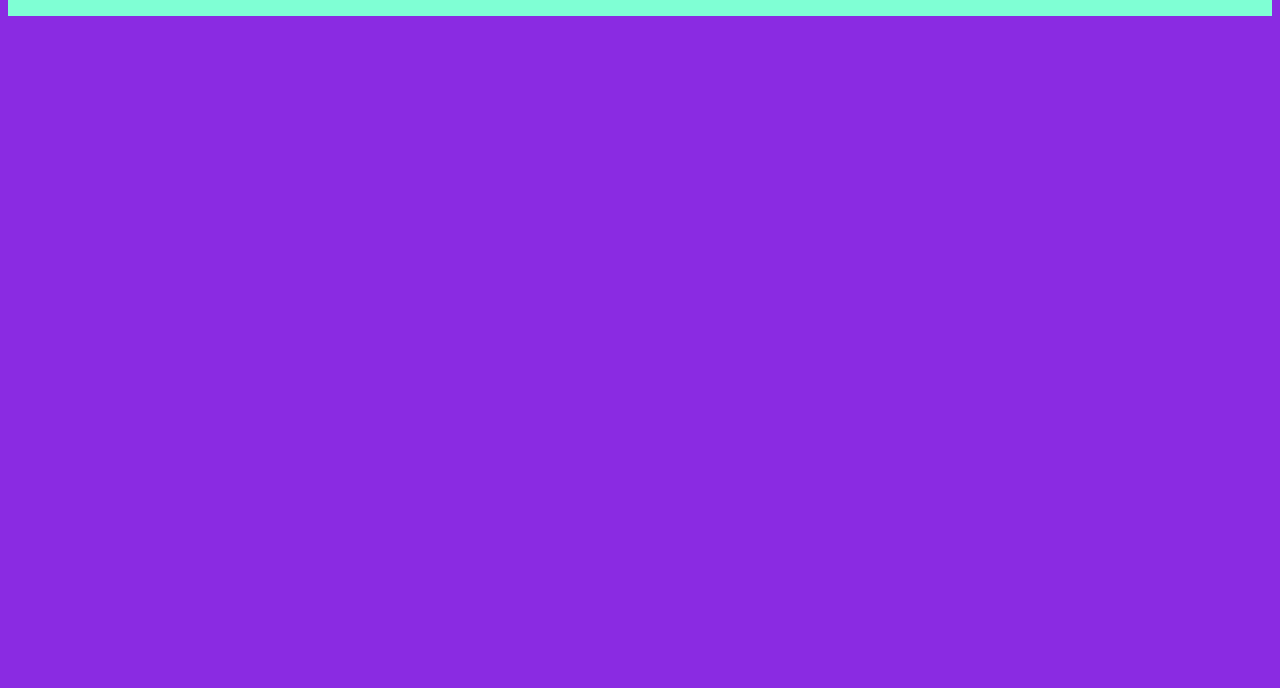
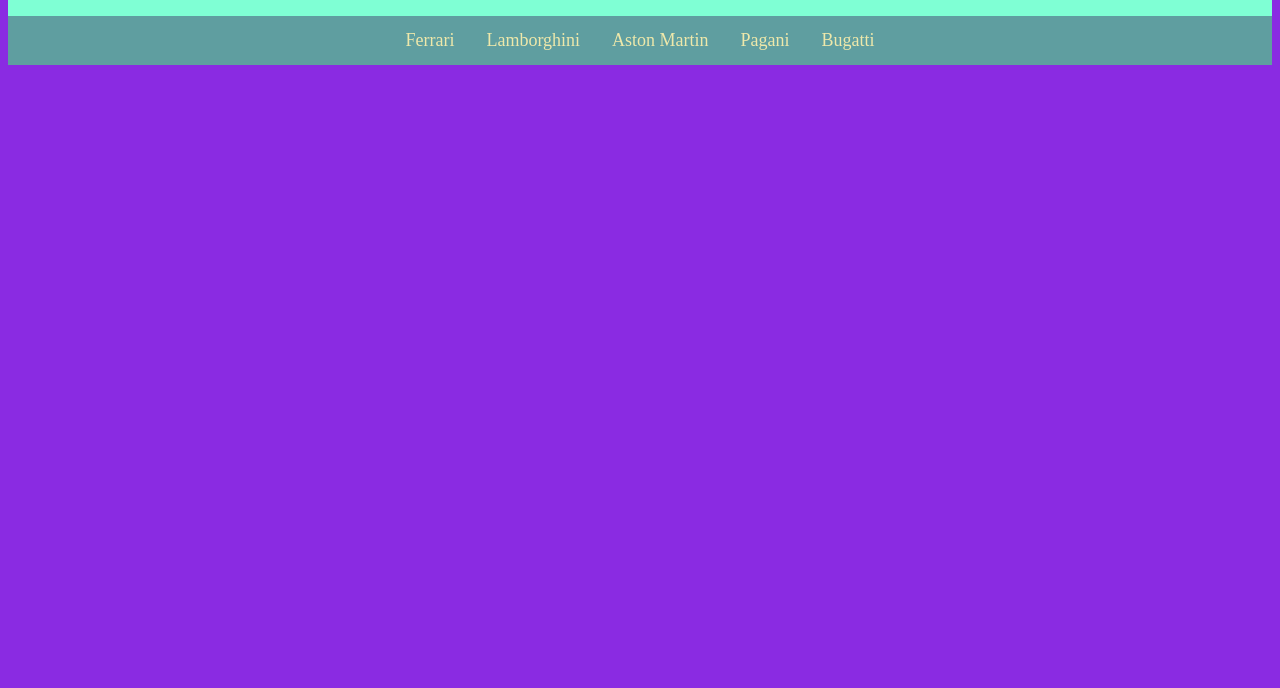
Before and after one commit to j4kubfarug4/2CTgr1, a plain HTML site: page index.html in a window 1280 px wide. Shown: the part 112-800 px from the top of the page. Drawn offline with Linux system fonts and the light colour scheme.

Commit message:
creating nav

```diff
--- a/index.html
+++ b/index.html
@@ -8,5 +8,14 @@
 </head>
 <body>
     <div class="header"><h1>Nagłówek</h1></div>
+    <nav>
+        <ul>
+            <li><a href="#nav1">Ferrari</a></li>
+            <li><a href="#nav2">Lamborghini</a></li>
+            <li><a href="#nav3">Aston Martin</a></li>
+            <li><a href="#nav4">Pagani</a></li>
+            <li><a href="#nav5">Bugatti</a></li>
+        </ul>
+    </nav>
 </body>
 </html>
--- a/style.css
+++ b/style.css
@@ -12,3 +12,29 @@
     font-family: Verdana;
     font-weight: 900;
 }
+nav{
+    display: flex;
+    justify-content: center;
+    font-size: large;
+    background-color:cadetblue ;
+    overflow: hidden;
+}
+nav ul{
+    list-style-type: none;
+    margin: 0;
+    padding: 0;
+    display: inline-block;
+}
+nav li{
+    float: left;
+}
+nav a{
+    display: block;
+    color:palegoldenrod ;
+    text-align: center;
+    padding: 14px 16px;
+    text-decoration: none;
+}
+nav a:hover{
+    background-color:dimgray ;
+}
```
Also changed, not shown: Ferrari_LaFerrari.jpg (added).
